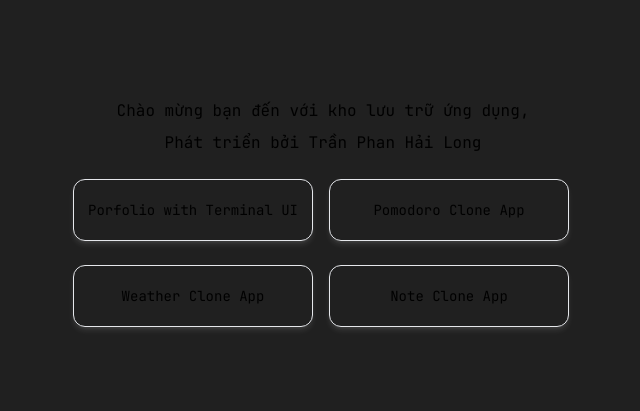
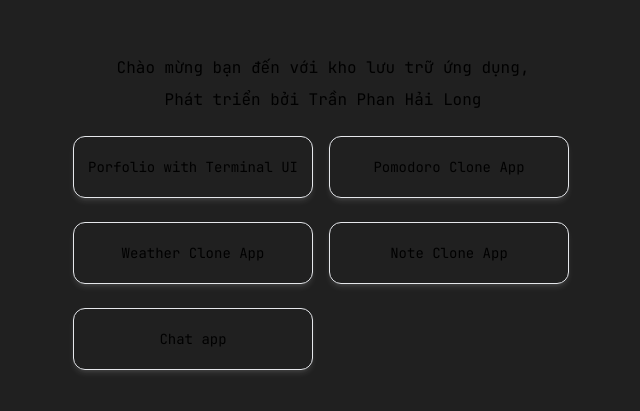
Before and after one commit to TPHL1611/nextjs-app, a Next.js app: page / in a window 1280 px wide. Shown: the part 187-598 px from the top of the page, without its empty margins (317-957 px from the left). Built offline with nearby package versions, Linux system fonts and the light colour scheme.

Commit message:
[ADD] chat app link at home

```diff
--- a/src/data/homData.js
+++ b/src/data/homData.js
@@ -11,31 +11,20 @@ export const homeData = [
         url: "pomodoro",
         isSameDomain: true,
     },
-    // {
-    //     id: 3,
-    //     title: "MyTour Clone",
-    //     url: "mytourclone",
-    //     isDevelop: true,
-    //     isSameDomain: true,
-    // },
     {
         id: 4,
         title: "Weather Clone App",
         url: "weather",
-        isDevelop: false,
-        isSameDomain: false,
+        isSameDomain: true,
     },
-    // {
-    //     id: 5,
-    //     title: "Search Movie Clone App",
-    //     url: "movie",
-    //     isDevelop: true,
-    // },
     {
         id: 6,
         title: "Note Clone App",
         url: "https://tphl1611-notion-clone.vercel.app",
-        isDevelop: false,
-        // isSameDomain: false,
+    },
+    {
+        id: 7,
+        title: "Chat app",
+        url: "https://tphl1611-chat.vercel.app",
     },
 ];
```
